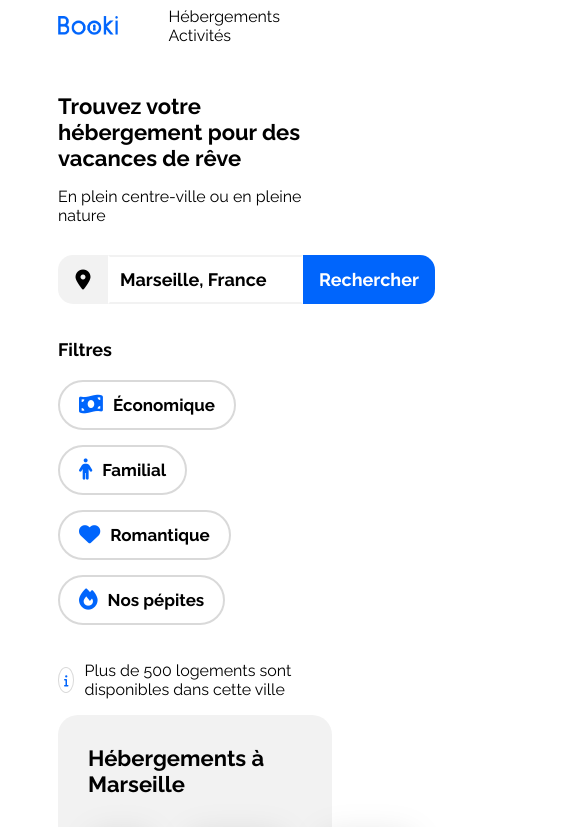
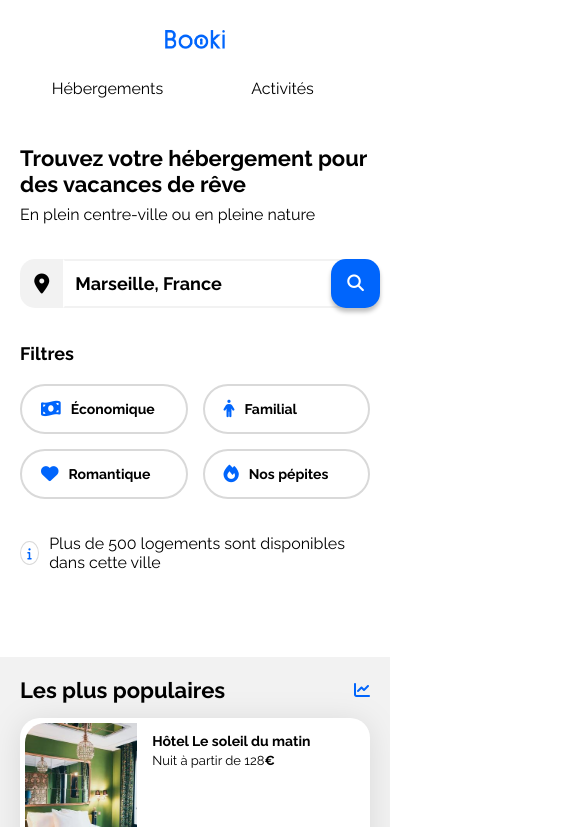
Before and after one commit to unamezzora/Projet1, a plain HTML site: page index.html in a window 390 px wide. Shown: the top 827 px of the page, 562 px wide, since content can reach past the window. Drawn offline with Linux system fonts and the light colour scheme.

Commit message:
Ajout du responsive design

```diff
--- a/css/style.css
+++ b/css/style.css
@@ -1,7 +1,12 @@
 /****** General ***********/
 * {
     font-family: 'Raleway', sans-serif;
+}
 
+body {
+    display: flex;
+    justify-content: center;
+    margin: 0;
 }
 
 :root {
@@ -16,15 +21,21 @@
 
 nav {
     display: flex;
-    flex-direction: row;
     justify-content: space-between;
     align-items: center;
-    height: 35px;
+    height: 79px;
+    margin-bottom: 30px;
+}
+
+.menu {
+    display: flex;
+    height: 100%;
+    gap: 68px;
+    box-sizing: border-box;
 }
 
 .menu a {
-    margin-left: 50px;
-    padding-top: 14px;
+    padding-top: 16px;
 }
 
 .menu a:hover {
@@ -36,15 +47,10 @@ nav {
     height: 19px
 }
 
-
-body {
-    display: flex;
-    justify-content: center;
-}
-
 .main-container {
     width: 100%;
     max-width: 1440px;
+    min-width: 320px;
     padding: 0 50px;
     box-sizing: border-box;
 }
@@ -87,24 +93,36 @@ h4 {
 }
 
 /****** Infogroup ***********/
+.infogroup {
+    display: flex;
+    flex-direction: column;
+    gap: 35px;
+    margin-bottom: 35px;
+}
 .slogan {
-    margin-top: 50px;
-    margin-bottom: 30px;
+   display: flex;
+   flex-direction: column;
+   gap: 8px;
+}
+
+.slogan p, .infogroup p {
+    margin: 0;
 }
 
 /****** Un formulaire de recherche ***********/
 .formulaire-recherche {
     display: flex;
-    margin-bottom: 35px;
+    justify-content: space-between;
     width: 377px;
+    height: 49px;
 }
 
 .icon {
+    height: 49px;
+    width: 50px;
     display: flex;
     justify-content: center;
     align-items: center;
-    height: 49px;
-    width: 50px;
     background-color: #F2F2F2;
     border-radius: 15px 0 0 15px;
 }
@@ -117,23 +135,34 @@ h4 {
     width: 195px;
     border-color: #F2F2F2 transparent #F2F2F2 transparent;
     font-weight: bold;
-    padding-left: 10px;
+    padding: 0 0 0 10px;
     border-style: solid;
+    height: 49px;
+
 }
 
-.boutton {
+.boutton_mot {
     width: 132px;
     border-radius: 0 15px 15px 0;
     background-color: #0065FC;
     color: white;
     border: none;
+    padding: 0;
+
 }
 
-.localisation, .boutton {
+.localisation, .boutton_mot {
     margin: auto;
     height: 49px;
     font-size: 18px;
     font-weight: bold;
+}
+
+.boutton_loupe {
+    background-color: #0065FC;
+    border-radius: 15px;
+    width: 49px;
+    display: none;
 }
 
 /************** Les filtres ***************/
@@ -142,7 +171,6 @@ h4 {
     flex-wrap: wrap;
     gap: 20px;
     align-items: center;
-    margin-bottom: 20px;
 }
 
 .thematique {
@@ -172,6 +200,7 @@ h4 {
     justify-content: center;
     align-items: center;
     border-radius: 50%;
+    box-sizing: border-box;
     width: 24px;
     height: 24px;
     border: 1px solid #d9d9d9;
@@ -179,6 +208,7 @@ h4 {
  .textinfo {
     display: flex;
     align-items: center;
+
     gap: 10px;
  }
 
@@ -212,6 +242,7 @@ h4 {
     margin-top: 33px;
     margin-bottom: 33px;
 }
+
 .hebergements-cards .card {
     height: 100%;
     box-sizing: border-box;
@@ -234,6 +265,7 @@ h4 {
     margin-top: 4px;
     margin-bottom: 5px;
 }
+
 .hebergements-cards .card-rating {
     margin-top: 5px;
 }
@@ -308,7 +340,6 @@ h4 {
 .activites-card .card {
     padding: 0;
     height: 100%;
-
 }
 
 .activites-card img {
@@ -320,8 +351,8 @@ h4 {
 }
 
 .activites-card .card-title {
- padding: 15px;
- margin: 0;
+    padding: 20px 19px;
+    margin: 0;
 }
 
 /************** Le footer ***************/
@@ -330,7 +361,8 @@ footer {
     display: flex;
     justify-content: space-between;
     background-color: var(--main-bg-color);
-    padding: 30px 20px;
+    padding: 20px 20px;
+    margin-top: 35px;
 }
 
 .infopied {
@@ -340,10 +372,11 @@ footer {
 .listepied {
     list-style-type: none;
     padding: 0;
+    margin: 0;
 }
 
 .listepied li {
-    margin-bottom: 15px;
+    margin-top: 15px;
 }
 
 /* Le code ci-dessous correspond à la version responsive uniquement */
@@ -351,6 +384,13 @@ footer {
 /****** Media queries ***********/
 /* Medium devices (tablets, less/equal than 1024px) */
 @media (max-width: 1024px) {
+    .main-container {
+        padding: 0;
+    }
+
+    .infogroup, nav {
+        padding: 0 20px 0 20px;
+    }
     .hebergements-and-populaires {
         flex-direction: column;
     }
@@ -381,9 +421,131 @@ footer {
     .populaires-cards .card-subtitle {
         font-size: 13px;
     }
+
+    .activites-card img {
+        height: 200px;
+    }
 }
 
 /* Small devices (phones, less than 768px) */
 @media (max-width: 767.98px) {
-    /* ... */
+    nav {
+        flex-direction: column;
+        height: 115px;
+    }
+
+    .logo {
+        padding: 30px 0 30px 0;
+    }
+
+    .menu {
+        width: 100%;
+        gap: 0;
+        height: 36px;
+    }
+
+    .menu a:hover {
+        border-bottom: 2px #0065FC solid;
+        border-top: none;
+    }
+
+    .menu a {
+        width: 50%;
+        text-align: center;
+        padding-top: 0;
+    }
+
+    .boutton_mot {
+        display: none;
+    }
+
+    .boutton_loupe {
+        background-color: #0065FC;
+        border-radius: 15px;
+        width: 49px;
+        height: 49px;
+        display: flex;
+        align-items: center;
+        justify-content: center;
+        box-sizing: border-box;
+        border: none;
+        box-shadow:0px 4px 4px 0px rgba(0, 0, 0, 0.25);
+        position: absolute;
+        right: 10px;
+    }
+
+    .formulaire-recherche {
+        width: 96%;
+
+    }
+
+    .localisation {
+        width: 100%;
+
+
+
+        }
+
+    .choix {
+        font-size: 14px;
+        height: 50px;
+        box-sizing: border-box;
+    }
+
+    .filtre {
+        flex-direction: column;
+        align-items: flex-start;
+    }
+
+    .thematique {
+        display: grid;
+        grid-template-columns: 1fr 1fr;
+        grid-template-rows: 50px 50px;
+        width: 100%;
+    }
+
+    .hebergements-and-populaires {
+        flex-direction: column-reverse;
+    }
+
+    .populaires-cards {
+        flex-direction: column;
+    }
+
+    .populaires-cards a {
+        width: 100%;
+    }
+
+    .populaires-cards .card {
+        margin-top: 15px;
+    }
+
+    .hebergements-and-populaires section {
+        border-radius: 0;
+        padding: 20px;
+    }
+
+    .hebergements-cards {
+        display: flex;
+        flex-direction: column;
+        gap: 15px;
+    }
+    #heberg {
+        background-color: #ffffff;
+    }
+
+    .activites-card {
+        display: flex;
+        flex-direction: column;
+        gap: 15px;
+    }
+
+    footer {
+        flex-direction: column;
+        gap: 50px;
+    }
+
+    .infopied {
+        width: 100%;
+    }
 }
--- a/index.html
+++ b/index.html
@@ -20,8 +20,8 @@
             <nav>
                 <img class="logo" src="images/logo/Booki.png" alt="Logo Booki">
                 <div class="menu">
-                    <a href="#">Hébergements</a>
-                    <a href="#">Activités</a>
+                    <a href="#heberg">Hébergements</a>
+                    <a href="#activ">Activités</a>
                 </div>
             </nav>
         </header>
@@ -33,11 +33,12 @@
                 </div>
                 <form method="get" action="">
                     <div class="formulaire-recherche">
-                        <div class="icon">
+                        <label for="local_recherche" class="icon">
                             <i class="fa-solid fa-location-dot fa-lg" ></i>
-                        </div>
-                        <input type="search" name="local" value="Marseille, France" class="localisation">
-                        <input type="submit" value="Rechercher" class="boutton">
+                        </label>
+                        <input type="search" id="local_recherch" name="local" value="Marseille, France" class="localisation">
+                        <button class="boutton_mot">Rechercher</button>
+                        <button class="boutton_loupe"><i class="fa-solid fa-magnifying-glass fa-lg" style="color: #ffffff;"></i></button>
                     </div>
                 </form>
                 <div class="filtre">
@@ -69,7 +70,7 @@
                 </div>
             </div>
             <div class="hebergements-and-populaires">
-                <section class="hebergements">
+                <section class="hebergements" id="heberg">
                     <h2 class="section-title">Hébergements à Marseille</h2>
                     <div class="hebergements-cards">
                         <a href="#">
@@ -256,7 +257,7 @@
                     </div>
                 </section>
             </div>
-            <div class="activites">
+            <div class="activites" id="activ">
                 <h2 class="section-title">Activités à Marseille</h2>
                 <div class="activites-card">
                     <a href="#">
@@ -267,19 +268,19 @@
                     </a>
                     <a href="#">
                         <article class="card">
-                            <img src="./images/activites/paul-hermann.jpg" alt="Un Port - Marseille">
+                            <img src="./images/activites/paul-hermann.jpg" alt="Le Fort de l'île de Pomègues - Marseille">
                             <h3 class="card-title">Fort de Pomègues</h3>
                         </article>
                     </a>
                     <a href="#">
                         <article class="card">
-                            <img src="./images/activites/kilyan-sockalingum.jpg" alt="Un Port - Marseille">
+                            <img src="./images/activites/kilyan-sockalingum.jpg" alt="Les Calanques de Marseille">
                             <h3 class="card-title">Parc national des Calanques</h3>
                         </article>
                     </a>
                     <a href="#">
                         <article class="card">
-                            <img src="./images/activites/florian-wehde.jpg" alt="Un Port - Marseille">
+                            <img src="./images/activites/florian-wehde.jpg" alt="La basilique">
                             <h3 class="card-title">Notre-Dame-de-la-Garde</h3>
                         </article>
                     </a>
@@ -288,7 +289,7 @@
         </main>
         <footer>
             <div class="infopied">
-                <h4>À propos</h4>
+                <h4><a href="#">À propos</a></h4>
                 <ul class="listepied">
                     <li><a href="#">Fonctionnement du site</a></li>
                     <li><a href="#">Conditions générales</a></li>
@@ -296,14 +297,14 @@
                 </ul>
             </div>
             <div class="infopied">
-                <h4>Nos hébergements</h4>
+                <h4><a href="#">Nos hébergements</a></h4>
                 <ul class="listepied">
                     <li><a href="#">Charte qualité</a></li>
                     <li><a href="#">Proposer votre hôtel</a></li>
                 </ul>
             </div>
             <div class="infopied">
-                <h4>Assistance</h4>
+                <h4><a href="#">Assistance</a></h4>
                 <ul class="listepied">
                     <li><a href="#">Centre d’aide</a></li>
                     <li><a href="#">Nous contacter</a></li>
```
